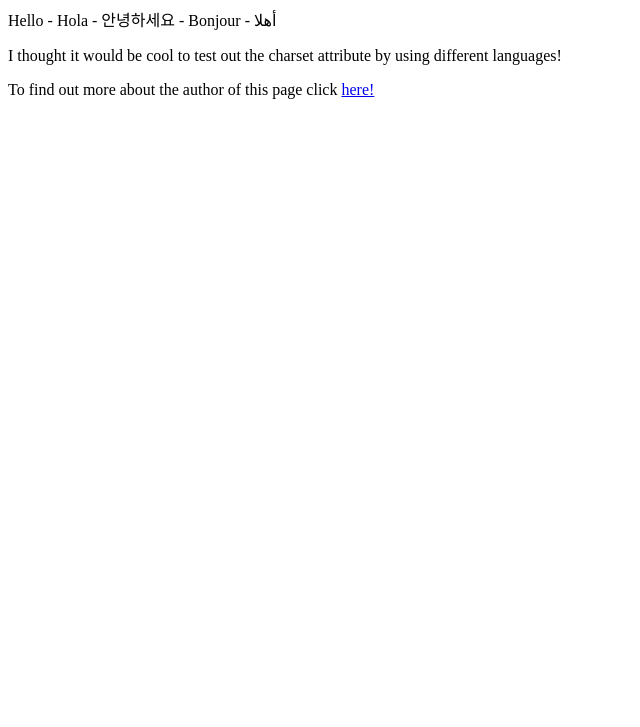
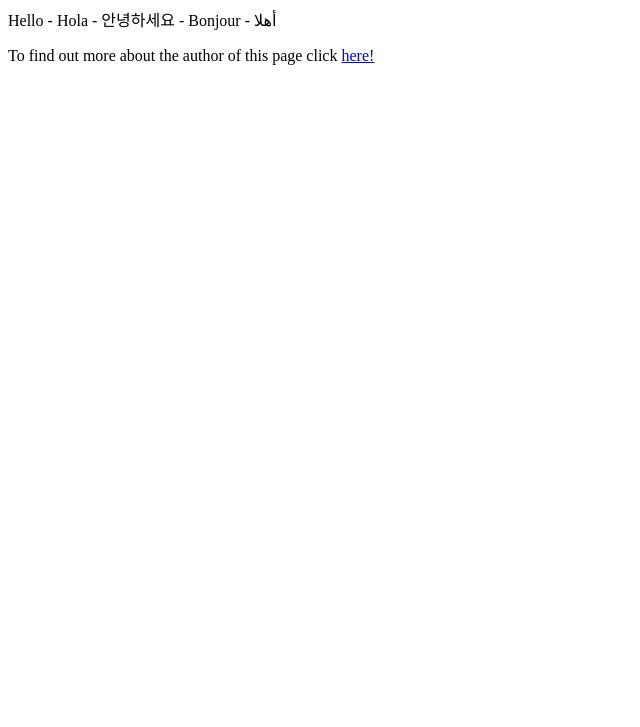
Before and after one commit to mariakh12/COSC-225-PUBLIC, a plain HTML site: page index.html in a window 1280 px wide. Shown: the part 73-800 px from the top of the page, without its empty margins (0-640 px from the left). Drawn offline with Linux system fonts and the light colour scheme.

Commit message:
Finalized assignment

```diff
--- a/index.html
+++ b/index.html
@@ -7,7 +7,6 @@
     <body>
         <h1> Welcome to Maria's Website! </h1>
         <p> Hello - Hola - 안녕하세요 - Bonjour -  أهلا </p>
-        <p> I thought it would be cool to test out the charset attribute by using different languages! </p>
         <p> To find out more about the author of this page click <a href=about.html>here!</a> </p>
     </body>
 
```
